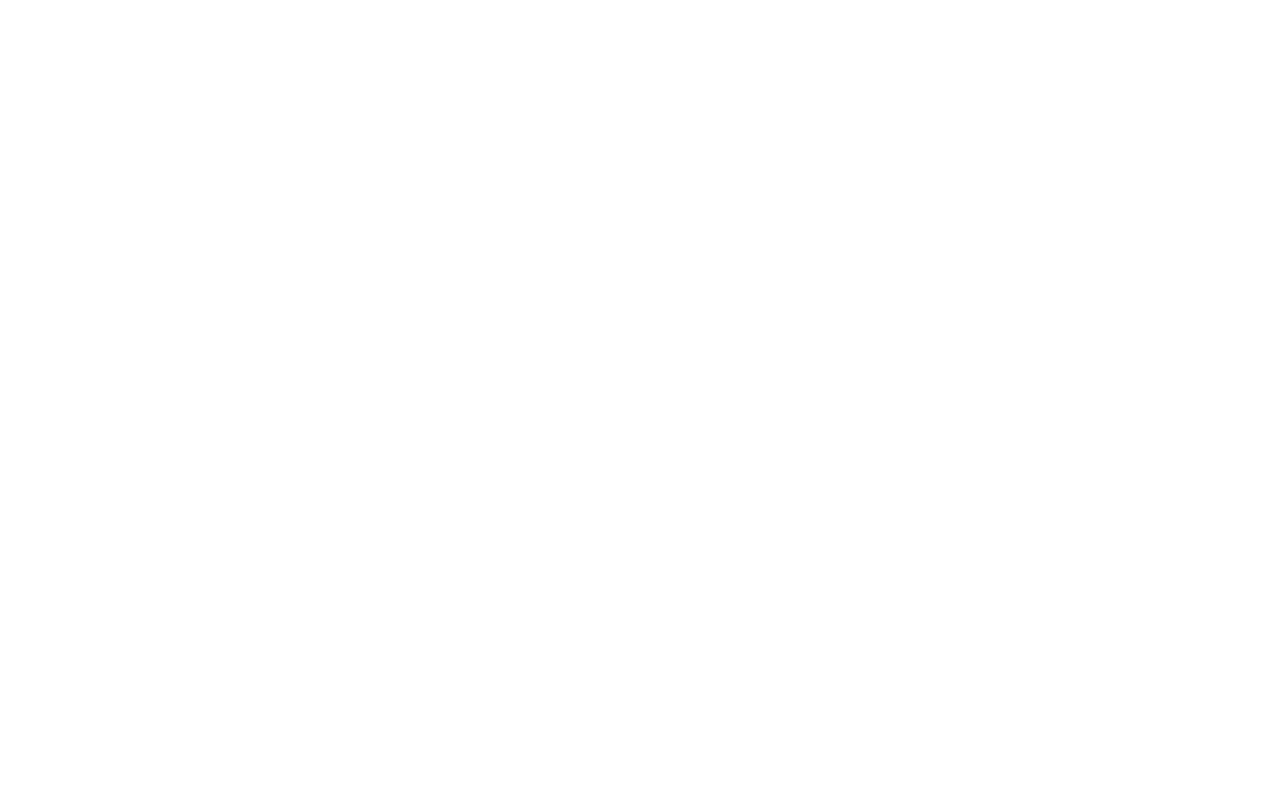
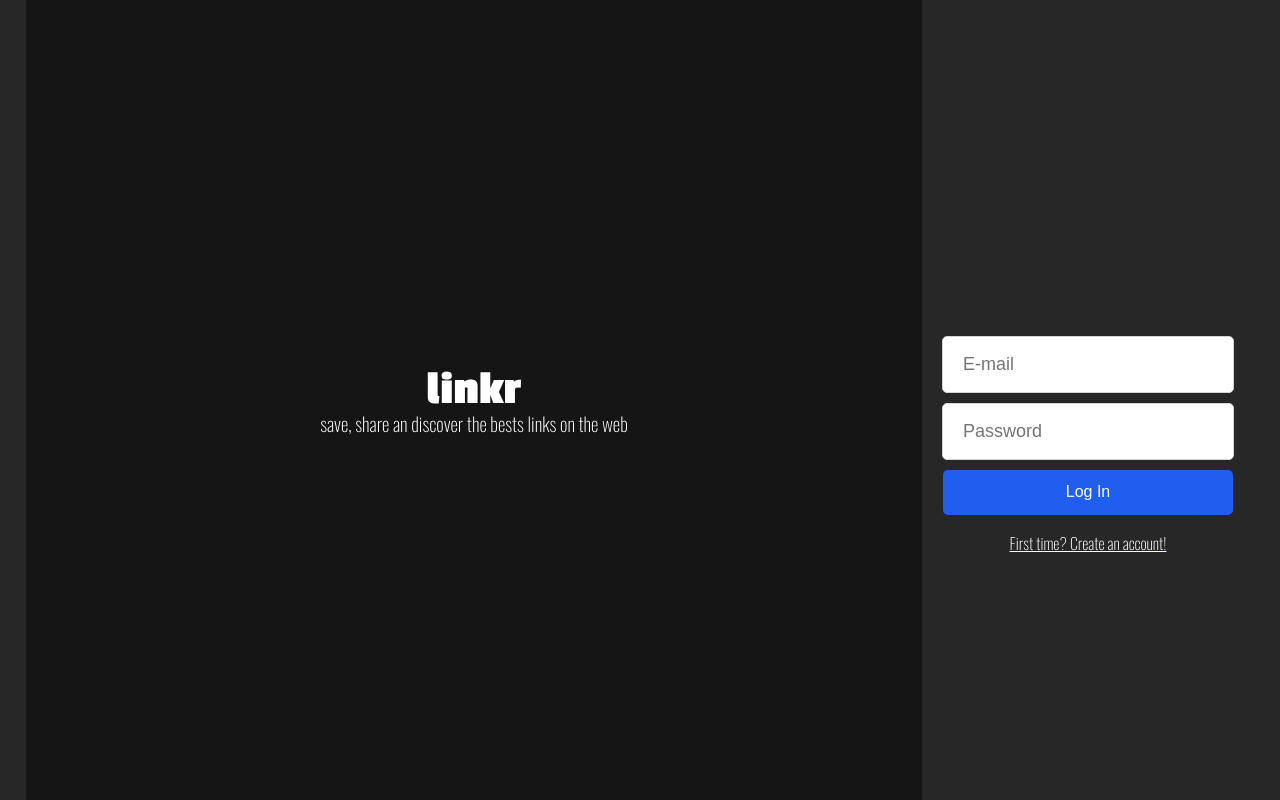
Before and after one commit to thaysomine/projeto17-linkr-front, a React (Create React App) app: page / in a window 1280 px wide. Before the commit this address had no page. Built offline with nearby package versions, Linux system fonts and the light colour scheme.

Commit message:
feat: signin

```diff
--- a/src/components/App.js
+++ b/src/components/App.js
@@ -2,6 +2,7 @@ import { BrowserRouter, Routes, Route } from "react-router-dom";
 import {useState, useContext} from "react";
 import React from 'react';
 import Signup from './Signup';
+import Signin from "./Signin";
 import UserContext from "../contexts/UserContext";
 
 export default function App(){
@@ -10,6 +11,7 @@ export default function App(){
         <UserContext.Provider value={{ token, setToken }}>
         <BrowserRouter>
         <Routes>
+             <Route path="/" element={<Signin/>} />
             <Route path="/signup" element={<Signup/>} />
         </Routes>
     </BrowserRouter>
--- /dev/null
+++ b/src/components/Signin/index.js
@@ -0,0 +1,64 @@
+import { AuthSection, Banner, Main, AuthForm, FormLabel, FormInput, RoundedButton, UnderlineLink, LargeTitle, Title } from "../Signup/styles";
+import { useState } from 'react'
+import { ThreeDots } from "react-loader-spinner";
+import { useNavigate, Link } from "react-router-dom";
+import axios from 'axios';
+
+
+
+function Signin() {
+    const url = 'http://localhost:5000/signin'
+    const [signinData, setSigninData] = useState({ email: '', password: '' })
+    const [loading, setLoading] = useState(false)
+    const redirectUser = useNavigate()
+
+    function signin(event) {
+        setLoading(true)
+        event.preventDefault()
+        const promise = axios.post(url,
+            {
+                email: signinData.email,
+                password: signinData.password
+            }
+        )
+        promise.then(()=>{
+            setLoading(false)
+            redirectUser("/timeline")
+        })
+        .catch(err =>{
+            alert(err.response.data)
+            setLoading(false)
+        })
+     }
+
+    return (
+        <Main>
+            <Banner>
+                <LargeTitle>linkr</LargeTitle>
+                <Title>save, share an discover the bests links on the web</Title>
+            </Banner>
+            <AuthSection>
+                <AuthForm onSubmit={signin}>
+
+                    <FormLabel>
+                        <FormInput type="e-mail" name="e-mail" placeholder="E-mail" value={signinData.email} onChange={(e) => setSigninData({ ...signinData, email: e.target.value })} required disabled={loading} />
+                    </FormLabel>
+
+                    <FormLabel>
+                        <FormInput type="password" name="password" placeholder="Password" value={signinData.password} onChange={(e) => setSigninData({ ...signinData, password: e.target.value })} required disabled={loading} />
+                    </FormLabel>
+
+                    <RoundedButton> {loading ? <ThreeDots color="white" height={80} width={80}/> : "Log In" }</RoundedButton>
+                </AuthForm>
+
+                <Link to={"/signup"}>
+                    <UnderlineLink>First time? Create an account!</UnderlineLink>
+                </Link>
+            </AuthSection>
+
+
+        </Main>
+    )
+}
+
+export default Signin
```
